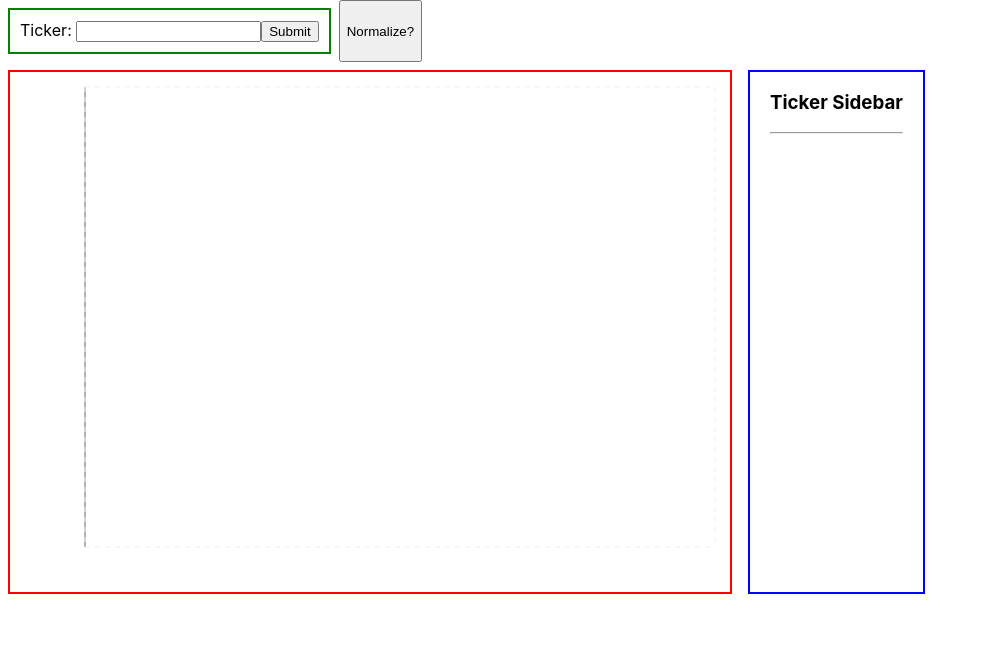
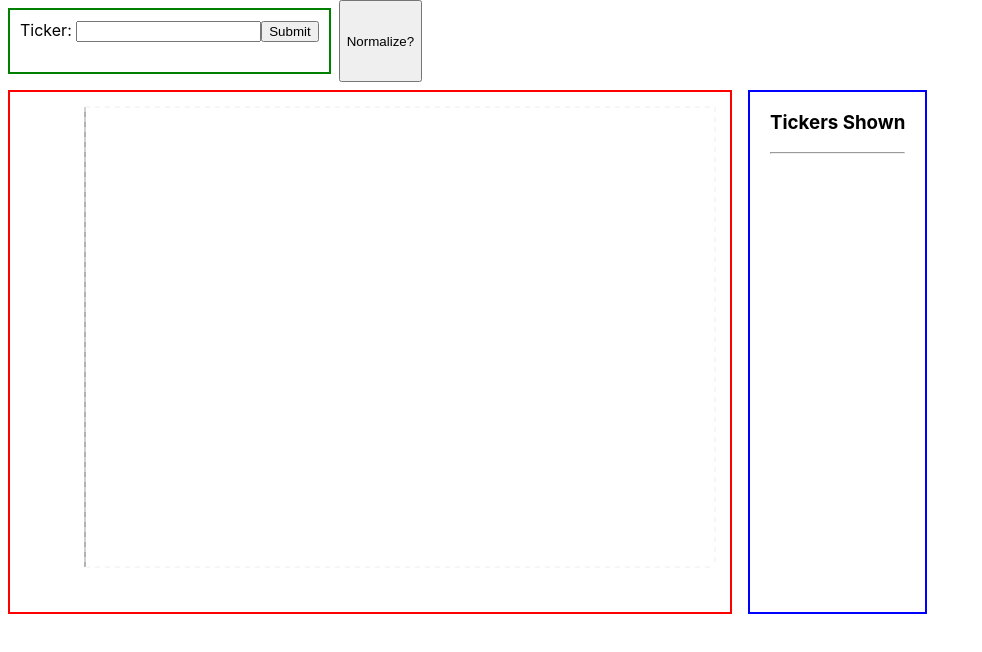
Before and after one commit to ChocoShell/ticker-search, a React app: page / in a window 1280 px wide. Shown: the top 652 px of the page, without its empty margins (0-982 px from the left). Built offline with nearby package versions, Linux system fonts and the light colour scheme.

Commit message:
Search Bar Error Handling and removing duplicates

```diff
--- a/src/List/List.js
+++ b/src/List/List.js
@@ -5,7 +5,7 @@ import './List.css';
 const List = props => {
   return (
     <div className="sidebar-outline">
-      <h3>Ticker Sidebar</h3>
+      <h3>{props.title}</h3>
       <hr />
       <ul>
         {props.items.map(item => {
--- a/src/List/ListContainer.js
+++ b/src/List/ListContainer.js
@@ -20,8 +20,9 @@ class ListContainer extends Component {
   render() {
     return (
       <List
+        handleClick={this.props.handleClick}
         items={this.props.items}
-        handleClick={this.props.handleClick}
+        title={this.props.title}
       />
     )
   }
--- a/src/SearchBar/SearchBar.css
+++ b/src/SearchBar/SearchBar.css
@@ -3,3 +3,7 @@
     padding: 10px;
     margin: 10px;
 }
+
+.error {
+    color: red;
+}
--- a/src/SearchBar/SearchBar.js
+++ b/src/SearchBar/SearchBar.js
@@ -11,6 +11,9 @@ function SearchBar(props) {
         </label>
         <input type="submit" value="Submit" />
       </form>
+      <div className="error">
+        {props.error || <span>&nbsp;&nbsp;</span>}
+      </div>
     </div>
   )
 }
--- a/src/SearchBar/SearchBarContainer.js
+++ b/src/SearchBar/SearchBarContainer.js
@@ -19,10 +19,11 @@ class SearchBarContainer extends Component {
   render() {
     return (
       <SearchBar
+        error={this.props.error}
         handleSubmit={this.handleSubmit}
         handleChange={this.handleChange}
+        name={this.props.name}
         value={this.state.value}
-        name={this.props.name}
       />
     )
   }
--- a/src/StockTracker.js
+++ b/src/StockTracker.js
@@ -8,18 +8,20 @@ import {getUrl} from './utils';
 class StockTracker extends Component {
   state = {
     data: {},
+    tickers: [],
+    normalize: false,
     searchBarTitle: "Ticker",
-    tickers: [],
-    normalize: false
+    searchError: null,
+    sidebarTitle: "Tickers Shown"
   }
 
-  handleSubmit = value => {
-    const ticker = value;
-    this.setState({
-      ticker,
-      tickers: [...this.state.tickers, ticker]
-    });
-    this.getTickerInfo(ticker);
+  handleSearchSubmit = value => {
+    if (this.state.tickers.includes(value)) {
+      this.setState({searchError: `${value} already displayed.`});
+    } else {
+      this.setState({searchError: null});
+      this.getTickerInfo(value);
+    }
   }
 
   handleTickerClick = value => {
@@ -36,8 +38,8 @@ class StockTracker extends Component {
     this.setState({normalize: !this.state.normalize});
   }
 
-  mapTickerData = tickerData => {
-    return tickerData.map(dataPoint => dataPoint.close);
+  mapTickerData = (tickerData, key) => {
+    return tickerData.map(dataPoint => dataPoint[key]);
   }
 
   getTickerInfo = ticker => {
@@ -47,16 +49,20 @@ class StockTracker extends Component {
       .then(
         result => {
           // Massage Data
-          const tickerData = this.mapTickerData(result);
-          const date = {};
+          const tickerData = this.mapTickerData(result, "close");
+          const dateData = {};
           if (!this.state.data.date) {
-            date.date = result.map(x => x.date);
+            dateData.date = this.mapTickerData(result, "date");
           }
           // Put data into state
-          this.setState({data: {...this.state.data, ...date, [ticker]: tickerData}});
+          this.setState({
+            data: {...this.state.data, ...dateData, [ticker]: tickerData},
+            tickers: [...this.state.tickers, ticker]
+          });
         },
         error => {
           console.log(error);
+          this.setState({searchError: `Could not find ticker: ${ticker}`})
         }
       );
   }
@@ -66,8 +72,9 @@ class StockTracker extends Component {
       <div className="container">
         <div className="second-row">
           <SearchBarContainer
+            error={this.state.searchError}
+            handleSubmit={this.handleSearchSubmit}
             name={this.state.searchBarTitle}
-            handleSubmit={this.handleSubmit}
           />
           <button onClick={this.handleNormalizeClick}>
             {this.state.normalize ? "Unnormalize?": "Normalize?"}
@@ -80,8 +87,9 @@ class StockTracker extends Component {
             normalize={this.state.normalize}
           />
           <ListContainer
+            handleClick={this.handleTickerClick}
             items={this.state.tickers}
-            handleClick={this.handleTickerClick}
+            title={this.state.sidebarTitle}
           />
         </div>
       </div>
```
